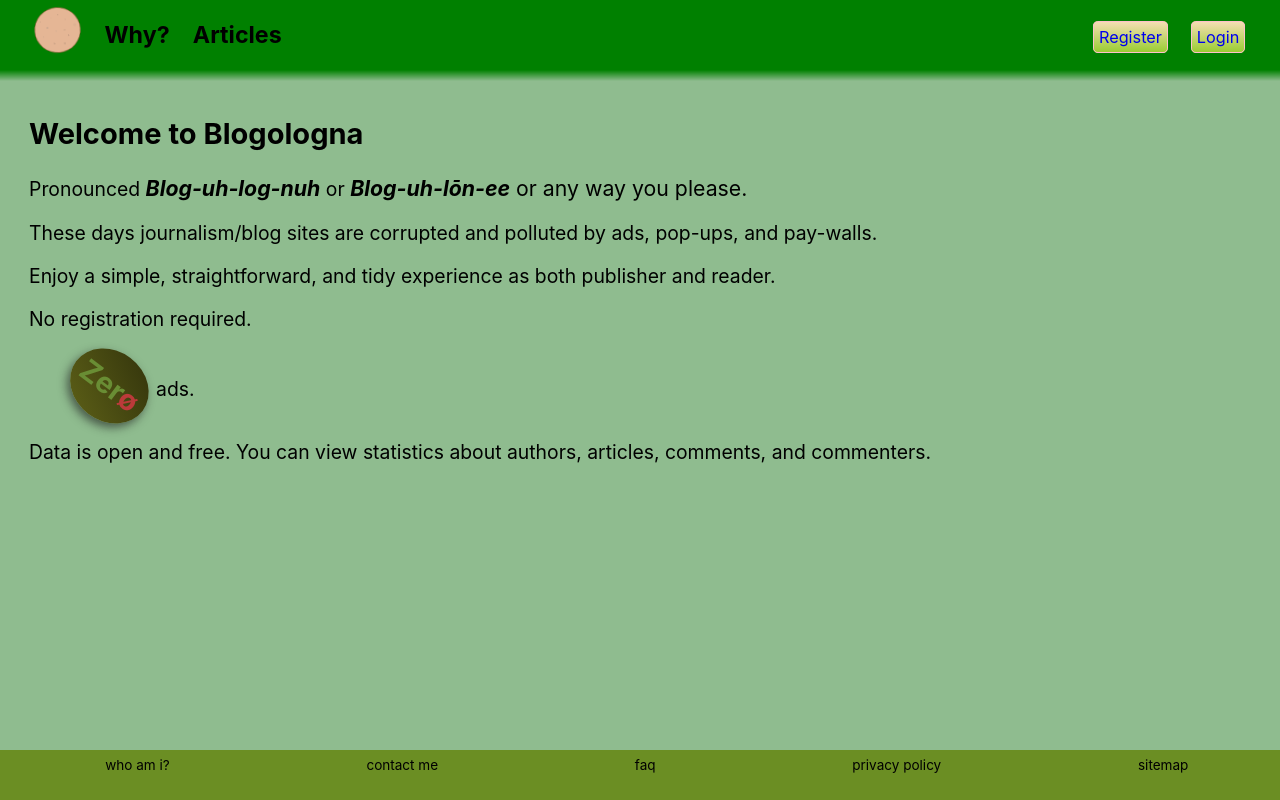
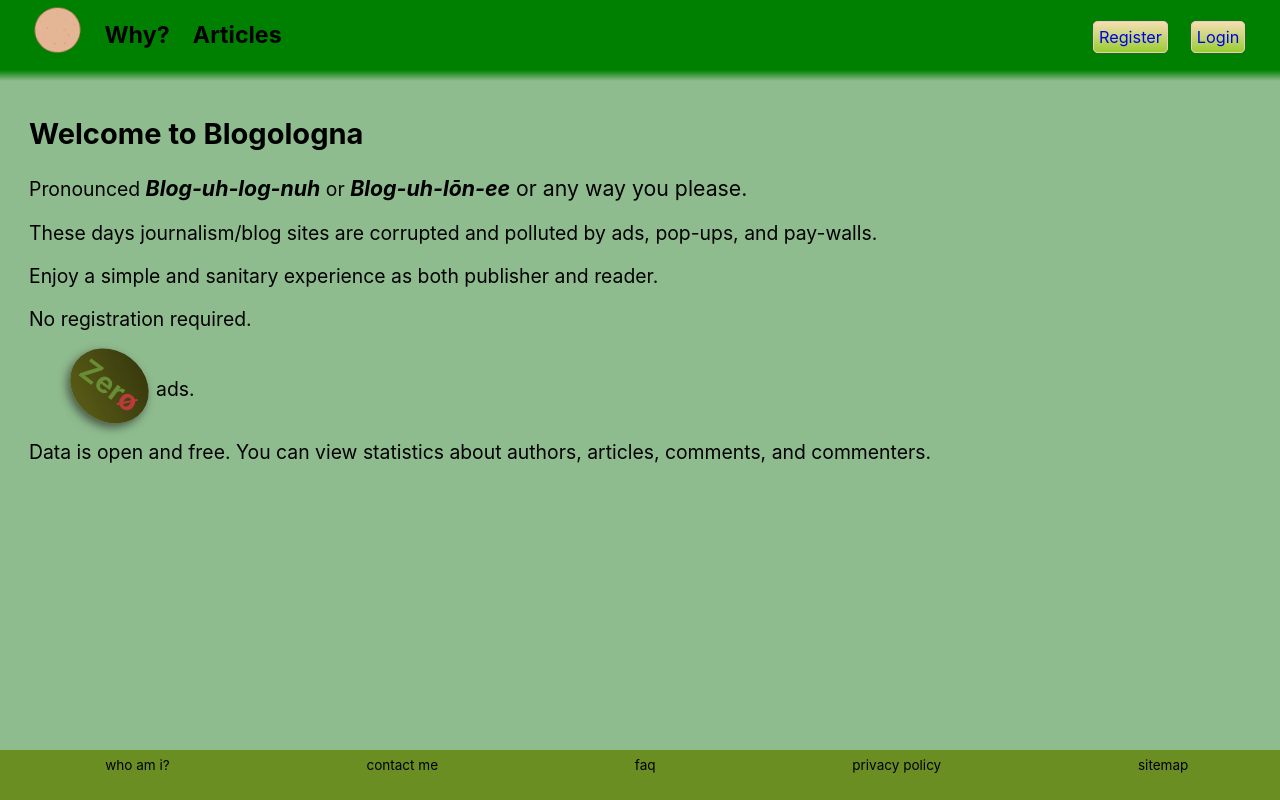
Before and after one commit to CSnackerman/blogologna, a Nuxt app: page / in a window 1280 px wide. Built offline with nearby package versions, Linux system fonts and the light colour scheme; no server answers.

Commit message:
update copy

```diff
--- a/pages/index.vue
+++ b/pages/index.vue
@@ -19,7 +19,7 @@
     <p>
       These days journalism/blog sites are corrupted and polluted by ads, pop-ups, and pay-walls.
     </p>
-    <p>Enjoy a simple, straightforward, and tidy experience as both publisher and reader.</p>
+    <p>Enjoy a simple and sanitary experience as both publisher and reader.</p>
     <p>No registration required.</p>
     <p class="ads">
       <span class="zero">Zer<span class="zero-o">ø</span></span>
```
